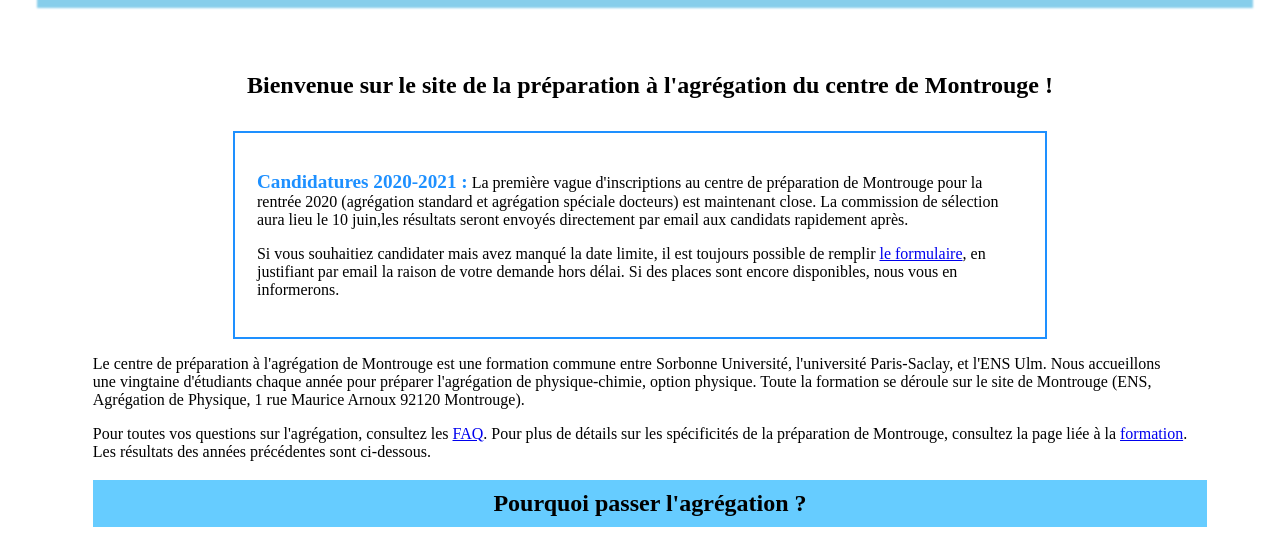
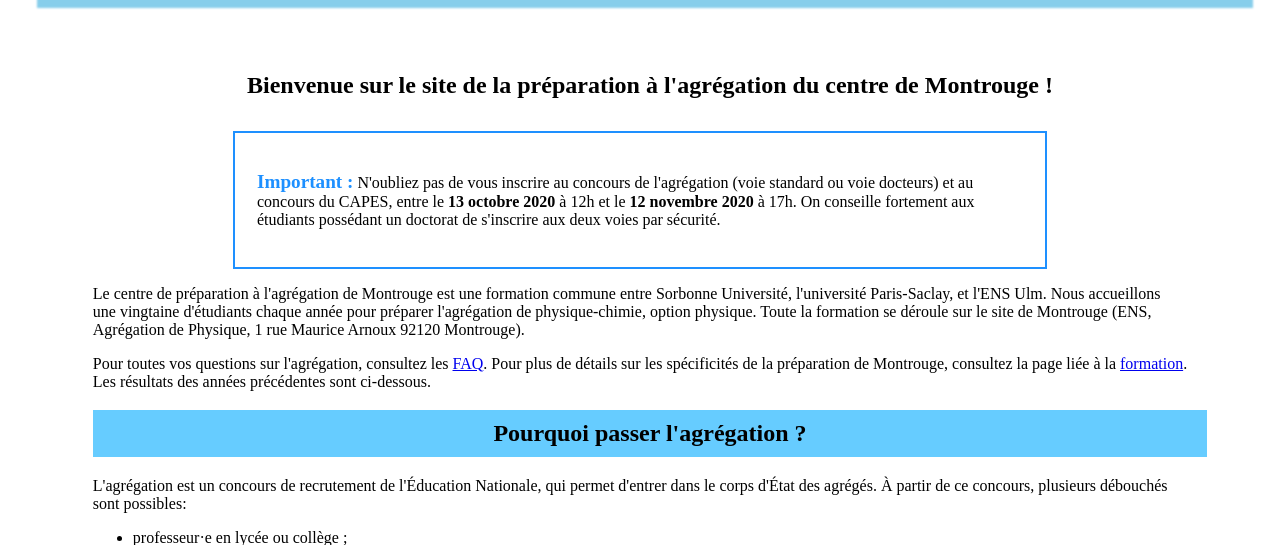
Before and after one commit to araoux/django-agreg, a Django app: template templates/index.html in a window 1280 px wide. Shown: the part 205-750 px from the top of the page. Run offline with Django 3.2, Linux system fonts and the light colour scheme; the template is opened without the code that fills it, so the values that code supplies are empty.

Commit message:
MaJ index

```diff
--- a/templates/index.html
+++ b/templates/index.html
@@ -13,10 +13,11 @@
 
 <div id="infos_div">
 <!--<p><strong class='infos'>Candidatures 2020-2021 au centre de préparation :</strong> Les candidatures pour préparer le concours de l'agrégation de physique (agrégation standard et agrégation spéciale docteurs) au centre de Montrouge sont ouvertes <strong class='infos'>jusqu'au 5 juin</strong>. Les dossiers d'inscription sont à remplir via <a href="https://inscriptions.sorbonne-universite.fr/lime25/index.php/611719?lang=fr"><strong class='infos'>ce formulaire</strong></a></p>-->
-<p><strong class='infos'>Candidatures 2020-2021 :</strong> La première vague d'inscriptions au centre de préparation de Montrouge pour la rentrée 2020 (agrégation standard et agrégation spéciale docteurs) est maintenant close. La commission de sélection aura lieu le 10 juin,les résultats seront envoyés directement par email aux candidats rapidement après.</p>
+<!--<p><strong class='infos'>Candidatures 2020-2021 :</strong> La première vague d'inscriptions au centre de préparation de Montrouge pour la rentrée 2020 (agrégation standard et agrégation spéciale docteurs) est maintenant close. La commission de sélection aura lieu le 10 juin,les résultats seront envoyés directement par email aux candidats rapidement après.</p>
 
 <p>Si vous souhaitiez candidater mais avez manqué la date limite, il est toujours possible de remplir <a href="https://inscriptions.sorbonne-universite.fr/lime25/index.php/611719?lang=fr">le formulaire</a>, en justifiant par email la raison de votre demande hors délai. Si des places sont encore disponibles, nous vous en informerons.</p>
-<!--<p><strong class='infos'>Important :</strong> N'oubliez pas de vous inscrire au concours de l'agrégation (voie standard ou voie docteurs), entre le <strong>12 septembre 2017</strong> à 12h et le <strong>12 octobre 2017</strong> à 17h. On conseille fortement aux étudiants possédant un doctorat de s'inscrire aux deux voies, quitte à retarder le choix du concours qu'ils souhaitent passer.</p>-->
+-->
+<p><strong class='infos'>Important :</strong> N'oubliez pas de vous inscrire au concours de l'agrégation (voie standard ou voie docteurs) et au concours du CAPES, entre le <strong>13 octobre 2020</strong> à 12h et le <strong>12 novembre 2020</strong> à 17h. On conseille fortement aux étudiants possédant un doctorat de s'inscrire aux deux voies par sécurité.</p>
 </div>
 
 
```
